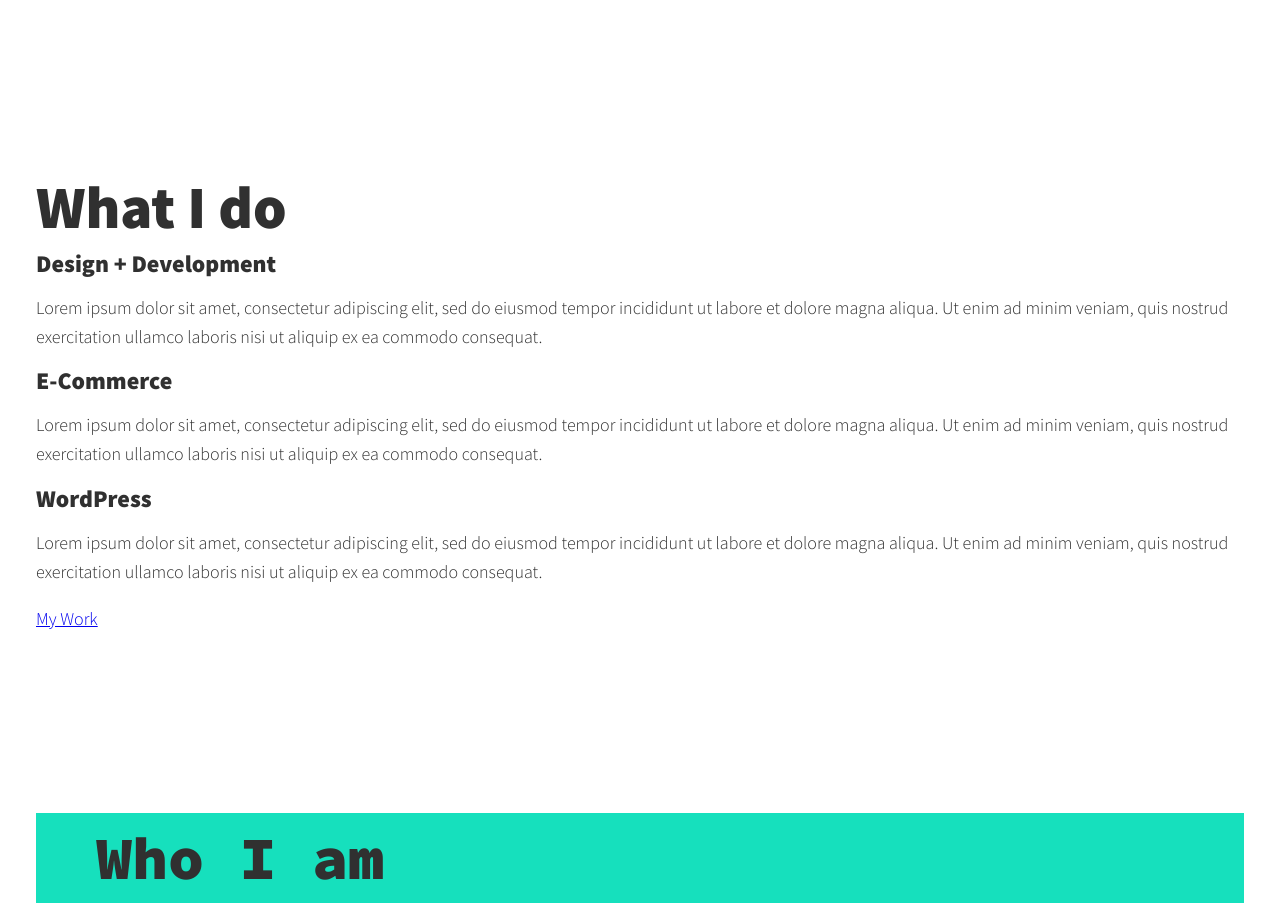
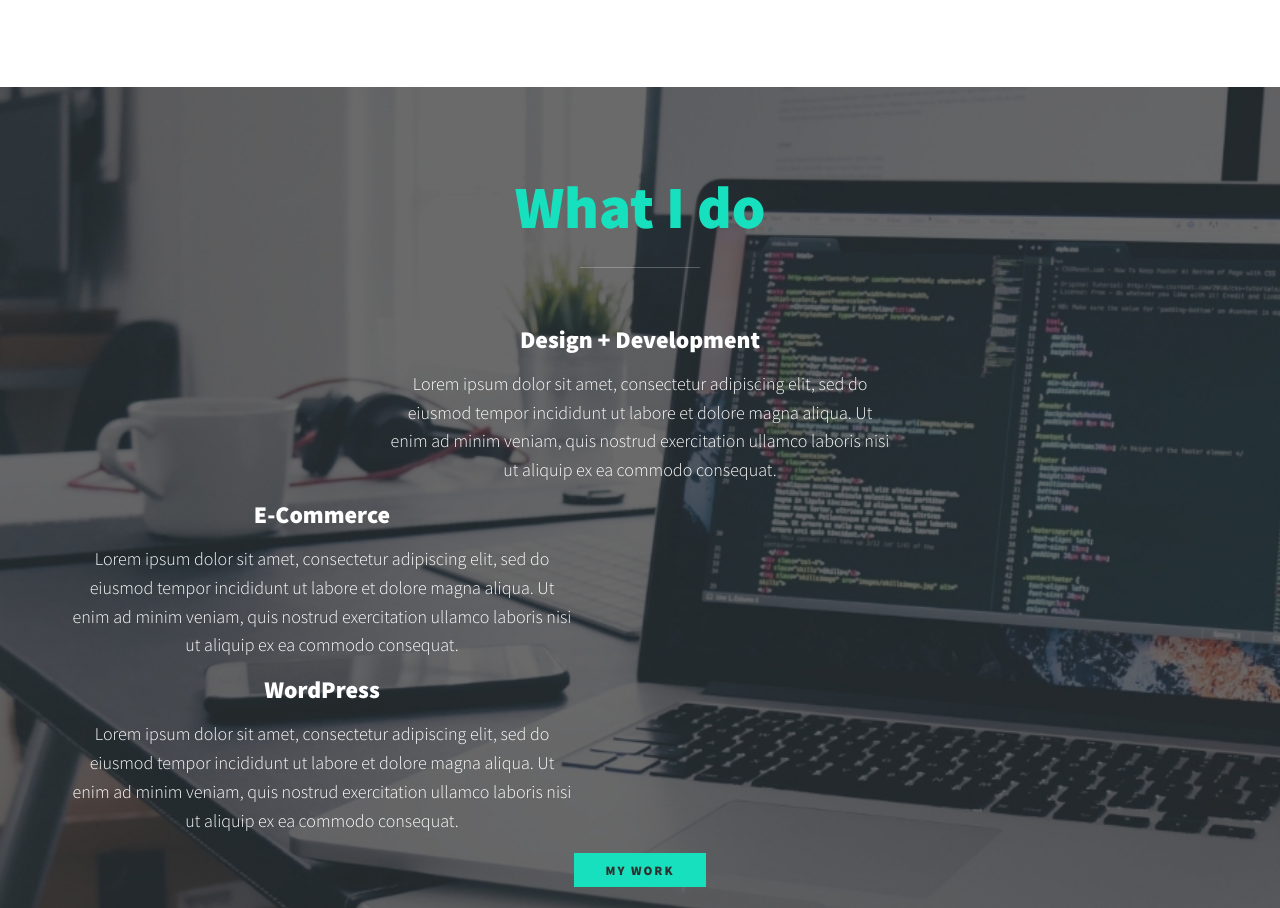
Before and after one commit to RjCoyle20/Portfolio-Website, a website built with Vite: page cNqRvZsw/index.html in a window 1280 px wide. Shown: the part 423-1331 px from the top of the page. Built offline with nearby package versions, Linux system fonts and the light colour scheme; files whose address does not match are found by name.

Commit message:
Styled services section

```diff
--- a/cNqRvZsw/css/style.css
+++ b/cNqRvZsw/css/style.css
@@ -52,6 +52,32 @@ img{
 }
 
 strong { font-weight: var(--fw-bold)}
+
+:focus {
+    outline: 3px solid var(--clr-accent);
+    outline-offset: 3px;
+}
+
+/*  Buttons */
+
+.btn {
+    display: inline-block;
+    padding: .5em 2.5em;
+    background: var(--clr-accent);
+    color: var(--clr-dark);
+    text-decoration: none;
+    cursor: pointer;
+    font-size: .8rem;
+    text-transform: uppercase;
+    letter-spacing: 2px;
+    font-weight: var(--fw-bold);
+    transition: transform 200ms ease-in-out;
+}
+
+.btn:hover {
+    transform: scale(1.1);
+}
+
 /* Typography */
 
 h1,
@@ -139,3 +165,52 @@ nav {display: none;}
         width: calc(100% + 1.5em);
     }
 }
+
+/*  My services section */
+
+.my-services {
+    background-color: var(--clr-dark);
+    background-image: url(../img/services-bg.jpg);
+    background-size: cover;
+    /* background-blend-mode: multiply; */
+    color: var(--clr-light);
+    text-align: center;
+}
+
+.section__title--services {
+    color: var(--clr-accent);
+    position: relative;
+}
+
+.section__title--services::after {
+    content: '';
+    display: block;
+    width: 2em;
+    height: 1px;
+    margin: 0.5em auto 1em;
+    background: var(--clr-light);
+    opacity: 0.25;
+}
+
+.services {
+    margin-bottom: 4em;
+}
+
+
+.service {
+    max-width: 500px;
+    margin: 0 auto;
+}
+
+@media (min-width: 800px) {
+    .services {
+        display: flex;
+        max-width: 1000px;
+        margin-left: auto;
+        margin-right: auto;
+    }
+
+    .service + .service {
+        margin-left: 2em;
+    }
+}
```
